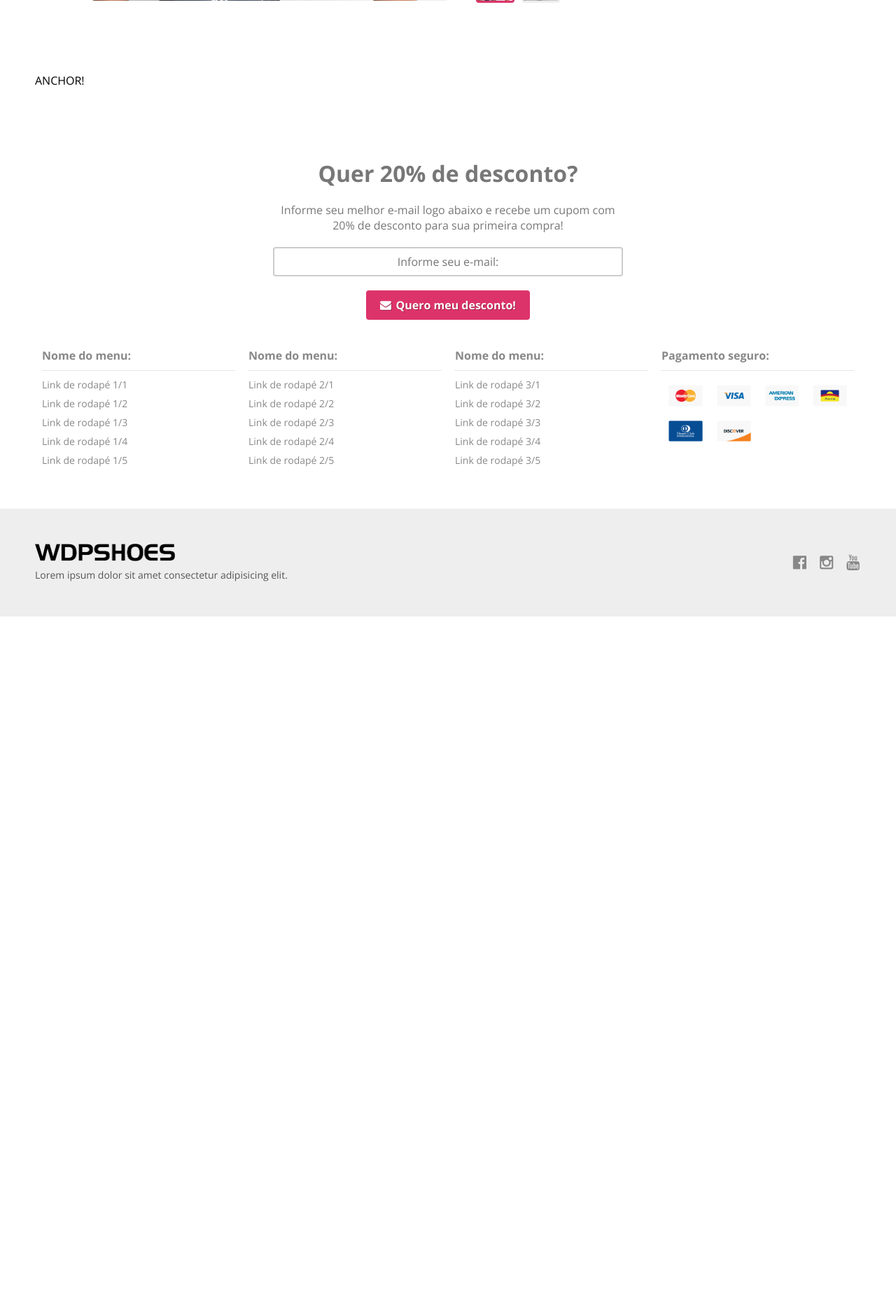
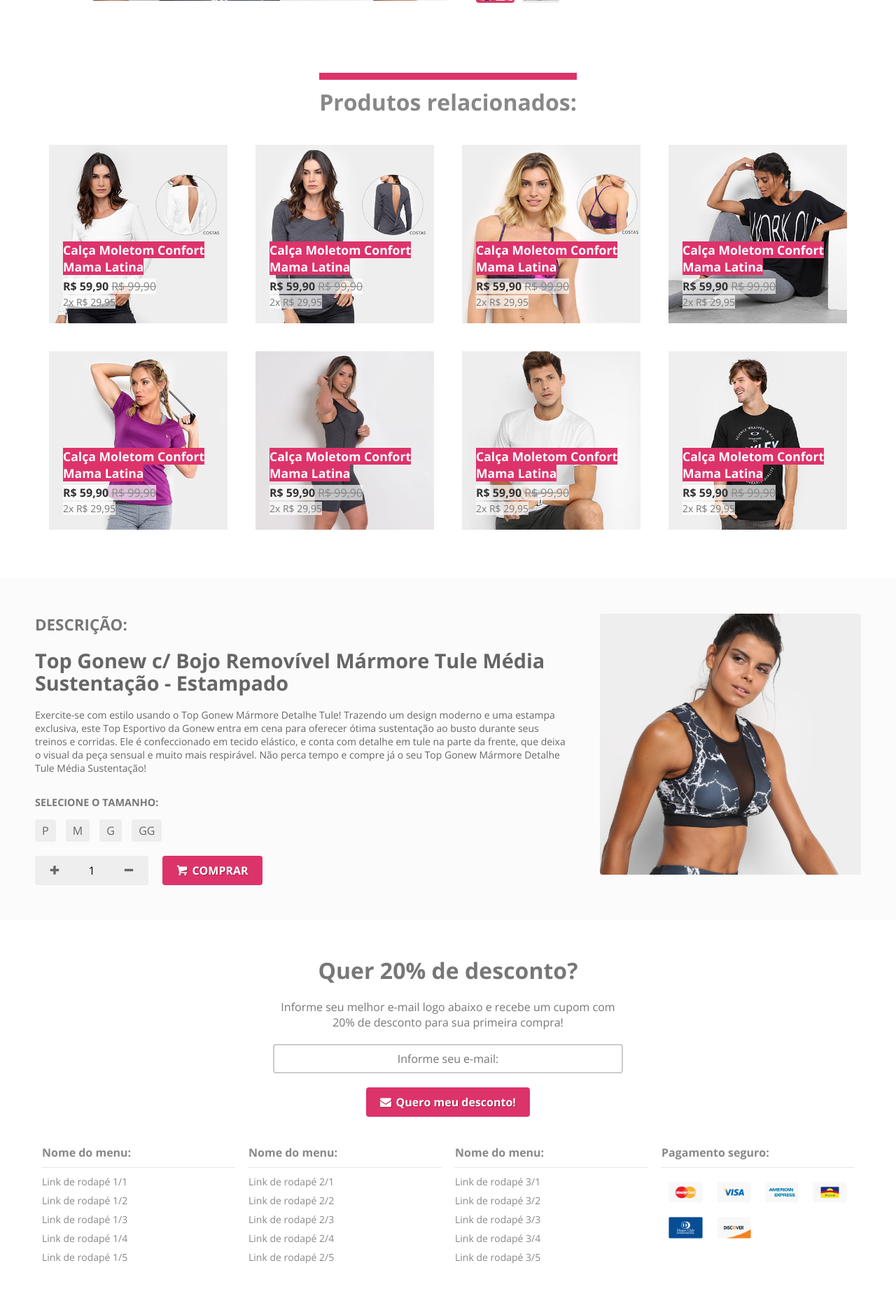
Before and after one commit to jeffnoronha1/Wdp_Project, a PHP site: page /wdp_project/produto in a window 1280 px wide. Shown: the part 691-2556 px from the top of the page at 70% size. Before the commit the page ends 1572 px from the top, so only its background shows below. Run offline with PHP 8.4, Linux system fonts and the light colour scheme.

Commit message:
Estilizado dobra de relacionados e descrição

```diff
--- a/Themes/WdpShoes/Style.css
+++ b/Themes/WdpShoes/Style.css
@@ -684,6 +684,44 @@
   border-color: var(--themeColorA);
 }
 
+.main_product_description {
+  background: #fbfbfb;
+}
+
+.main_product_description .container {
+  display: flex;
+  flex-wrap: wrap;
+}
+
+.main_product_description_header {
+  flex-basis: 65%;
+  color: #666;
+}
+
+.main_product_description_header_tag {
+  display: block;
+  font-weight: bold;
+  margin-bottom: 20px;
+  font-size: 1.4em;
+  color: #777;
+}
+
+.main_product_description_header h4 {
+  font-size: 1.8em;
+  font-weight: bold;
+  line-height: 1.1;
+}
+
+.main_product_description_header p {
+  margin: 20px 0 30px 0;
+  font-size: 0.875em;
+}
+
+.main_product_description_thumb {
+  flex-basis: 35%;
+  padding-left: 40px;
+}
+
 @media (max-width: 52em) {
   .main_header .container {
     padding: 20px;
--- a/Themes/WdpShoes/produto.php
+++ b/Themes/WdpShoes/produto.php
@@ -61,9 +61,56 @@
     </article>
 </div>
 
-    <div class="main_product_description">
+    <section class="main_product_related">
         <div class="container">
-            ANCHOR!
+            <header class="main_content_header">
+                <h2 class="main_content_header_title">Produtos relacionados:</h2>
+            </header>
+
+            <div class="pdt_gallery pdt_gallery_normalize flex">
+                <?php
+                    for($pdt = 5; $pdt < 13; $pdt++){
+                        require "{$configThemePath}/Templates/product.php";
+                    }
+                ?>
+            </div>
         </div>
-    </div>
+    </section>
+
+    <article class="main_product_description">
+        <div class="container">
+            <header class="main_product_description_header">
+                <span class="main_product_description_header_tag">DESCRIÇÃO:</span>
+                <h4>Top Gonew c/ Bojo Removível Mármore Tule Média Sustentação - Estampado</h4>
+                <p>Exercite-se com estilo usando o Top Gonew Mármore Detalhe Tule! Trazendo um design moderno e uma estampa exclusiva,
+                    este Top Esportivo da Gonew entra em cena para oferecer ótima sustentação ao busto durante seus treinos e corridas.
+                Ele é confeccionado em tecido elástico, e conta com detalhe em tule na parte da frente, que deixa o visual da peça sensual e muito mais respirável.
+            Não perca tempo e compre já o seu Top Gonew Mármore Detalhe Tule Média Sustentação!</p>
+
+                <form class="main_product_checkout_cart">
+
+                <h2>Selecione o <b>tamanho:</b></h2>
+
+                <span class="radius transition">P</span>
+                <span class="radius transition">M</span>
+                <span class="radius transition">G</span>
+                <span class="radius transition">GG</span>
+
+                <div class="main_product_checkout_cart_act">
+                <div class="radius">
+                <span class="icon-plus icon-notext"></span>
+                <input type="text" value="1">
+                <span class="icon-minus icon-notext"></span>
+                </div>
+
+                <button class="btn icon-cart radius transition">COMPRAR</button>
+                </div>
+                </form>
+            </header>
+
+                <div class="main_product_description_thumb">
+                <img class="radius" src="<?= $configBase; ?>/Uploads/products/16-1.jpg" alt="" title=""></a>
+                </div>
+        </div>
+    </article>
 </main>
```
